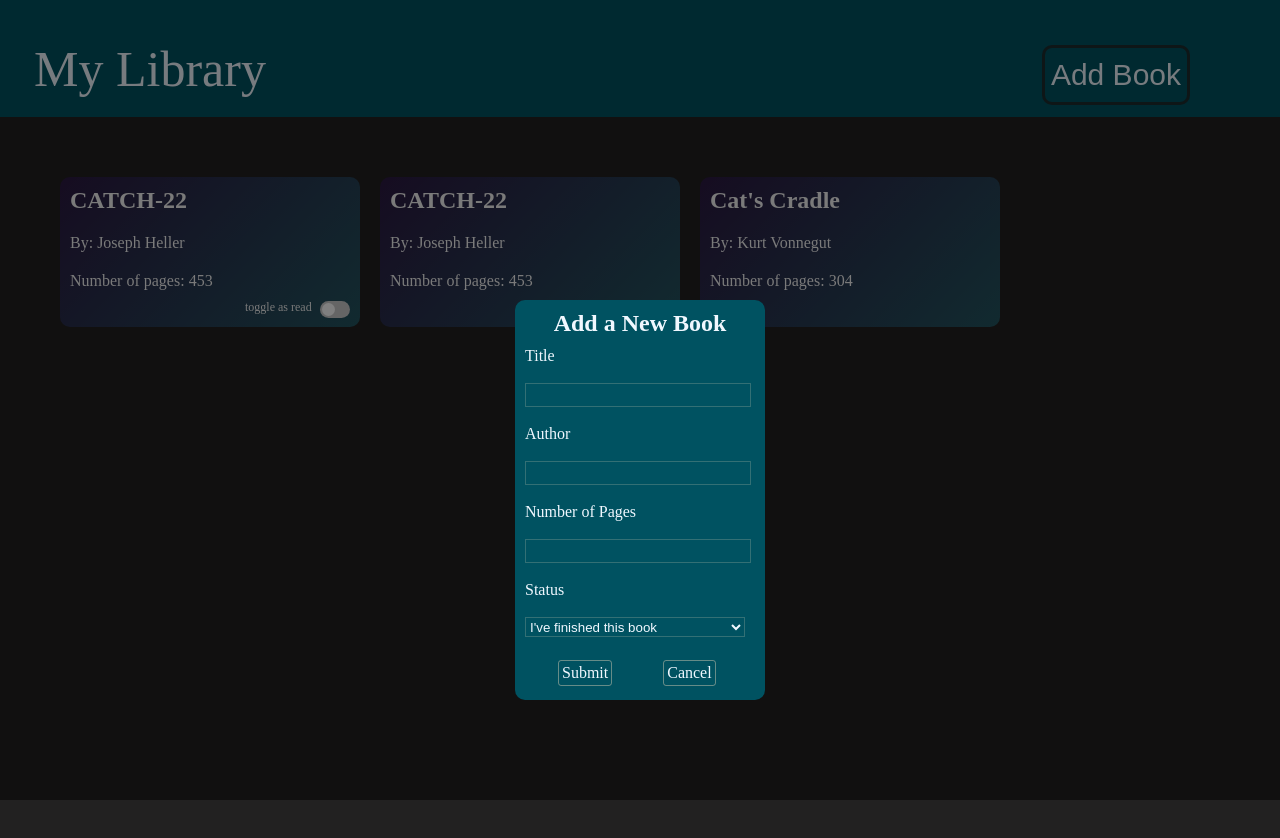
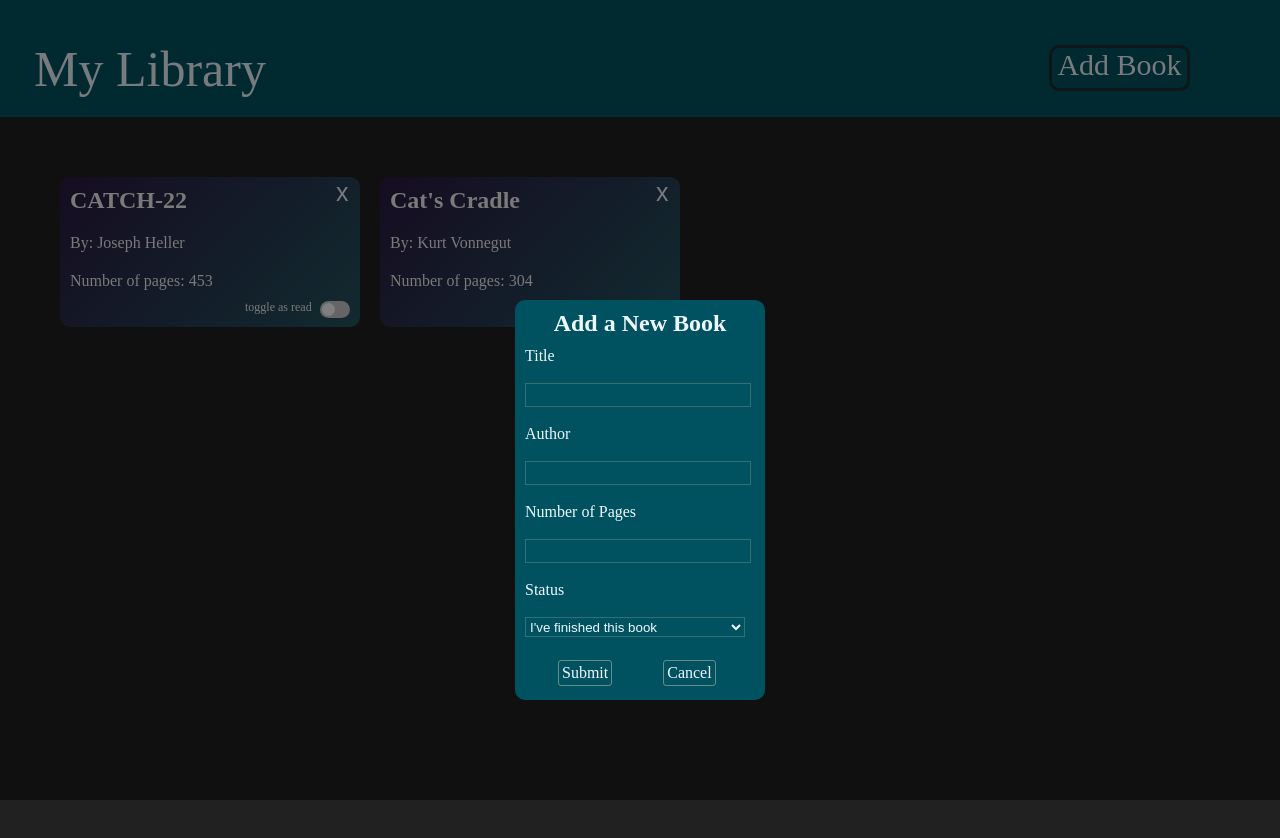
Before and after one commit to kamyar-mazloom/Library, a plain HTML site: page index.html in a window 1280 px wide. Drawn offline with Linux system fonts and the light colour scheme.

Commit message:
delete button (ver.1)
Not working correctly

```diff
--- a/Script.js
+++ b/Script.js
@@ -22,7 +22,7 @@ function addBookToLibrary() {
   cardCreation()
   }
 };
-// //event listener for form submit button
+// event listener for form submit button
 document.addEventListener('DOMContentLoaded', ()=>{
   document.getElementById('submitBtn-id').addEventListener('click', addBookToLibrary);
 });
@@ -33,6 +33,8 @@ function on() {
 function off() {
   document.getElementById("overlay").style.display = "none";
 }
+//close function
+event
 // Card creation
 function cardCreation (){
 for (let i=0; i<myLibrary.length; i++){
@@ -40,6 +42,7 @@ for (let i=0; i<myLibrary.length; i++){
 
   let domCard = document.createElement("div")
   domCard.setAttribute("class","card")
+  domCard.setAttribute("id", i)
   domBody.append(domCard)
 
   let domTitle = document.createElement("H2")
@@ -56,6 +59,29 @@ for (let i=0; i<myLibrary.length; i++){
   domPages.setAttribute("class","book-page")
   domPages.innerHTML = "<span>Number of pages: </span>" + myLibrary[i].pages;
   domCard.append(domPages)
+
+  let domStatus = document.createElement("span")
+  domStatus.setAttribute("class","status")
+  domStatus.innerHTML = "<span>toggle as read<span>"
+  domCard.appendChild(domStatus)
+
+  let domSwitch = document.createElement("label")
+  domSwitch.setAttribute("class","switch")
+  domCard.appendChild(domSwitch)
+
+  let domCheckbox = document.createElement("input")
+  domCheckbox.setAttribute("type","checkbox")
+  domSwitch.appendChild(domCheckbox)
+
+  let domSlider = document.createElement("span")
+  domSlider.setAttribute("class","slider round")
+  domSwitch.appendChild(domSlider)
+
+  let domClose = document.createElement("button")
+  domClose.setAttribute("class","closeBtn")
+  domClose.setAttribute("id", i)
+  domClose.innerHTML = "x";
+  domCard.append(domClose)
 }}
 window.onload = cardCreation()
 //Remove child nodes
@@ -64,3 +90,11 @@ function removeAllChildNodes(parent) {
       parent.removeChild(parent.firstChild);
   }
 }
+
+let buttons = document.getElementsByTagName("button");
+let buttonsCount = buttons.length;
+for (let i = 0; i < buttonsCount; i++) {
+    buttons[i].onclick = function(e) {
+        alert(this.id);
+    };
+}
--- a/index.html
+++ b/index.html
@@ -36,29 +36,9 @@
   <div class="parent">
     <div class="header">
       <div class="title">My Library</div>
-      <button onclick="on()" class="addBtn">Add Book</button>
+      <div onclick="on()" class="addBtn">Add Book</div>
     </div>
     <div class="body" id="body-id">
-      <div class="card">
-        <h2 class="book-title">
-          CATCH-22
-        </h2>
-        <span class="book-author">
-          <span>By: </span>
-          Joseph Heller
-        </span>
-        <span class="book-page">
-          <span>Number of pages: </span>
-          453
-        </span>
-        <span class="status">
-          <span>toggle as read</span>
-        </span>
-        <label class="switch">
-          <input type="checkbox">
-          <span class="slider round"></span>
-        </label>
-      </div>
     </div>
   </div>
 </body>
--- a/style.css
+++ b/style.css
@@ -9,6 +9,15 @@ bottom: 0;
 left: 0;
 display: flex;
 flex-direction: column;
+}
+.closeBtn{
+  background-color: rgba(255, 255, 255, 0);
+  width: 20px;
+  border:0px;
+  font-size: 25px;
+  color:aliceblue;
+  cursor: pointer;
+  position: relative; top: -155px; left: 270px;
 }
   .header{
   background-color: rgb(0, 82, 97);
@@ -30,9 +39,12 @@ flex-direction: column;
       color: aliceblue;
       background-color: rgb(0, 82, 97);
       position: relative; right: 90px; top: 45px;
-      height: 60px;
+      height: 40px;
+      width: 135px;
+      text-align: center;
       border: 3px solid rgba(36, 34, 34, 0.781);
       border-radius: 10px;
+      cursor: pointer;
     }
   .body{
     width: auto;
```
